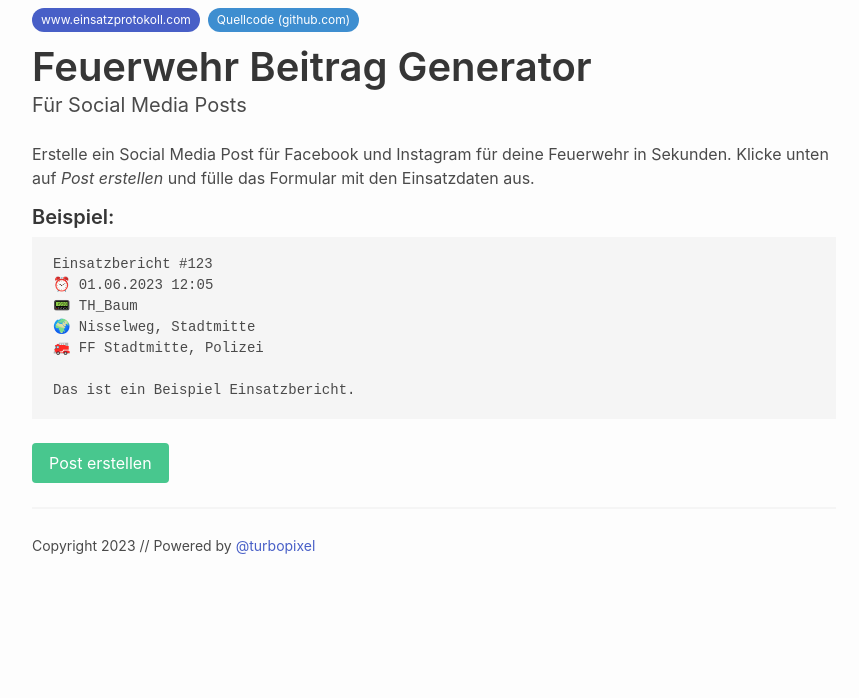
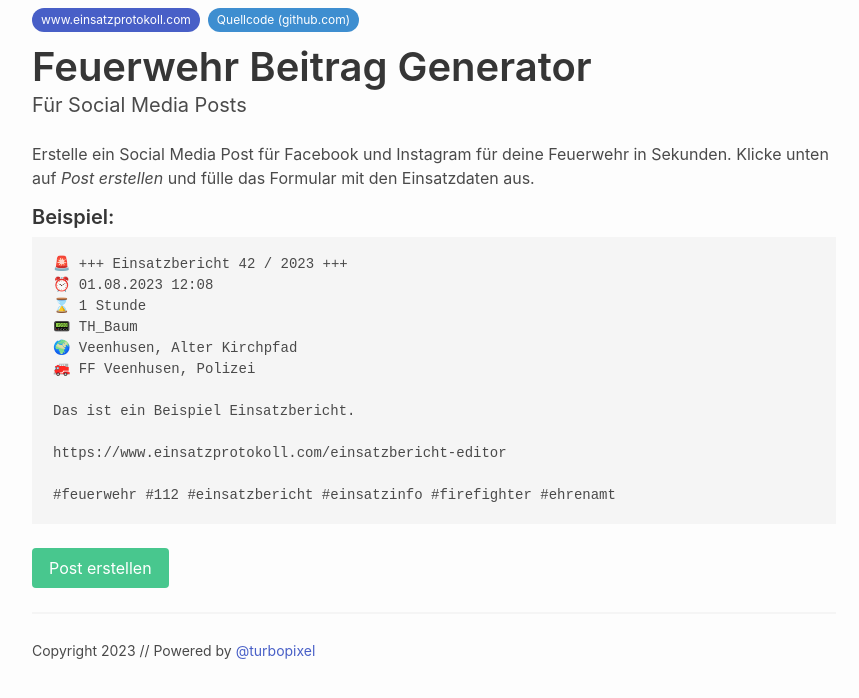
Before and after one commit to turbopixel/Feuerwehr-Beitrag-Generator, a Vue app: page / in a window 1280 px wide. Shown: the top 698 px of the page, without its empty margins (206-1065 px from the left). Built offline with nearby package versions, Linux system fonts and the light colour scheme.

Commit message:
Format etwas verbessert, neues Feld Einsatzdauer

```diff
--- a/src/components/LayoutForm.vue
+++ b/src/components/LayoutForm.vue
@@ -8,7 +8,9 @@ export default {
       started: false,
       nummer: '',
       datum: '',
+      jahr: '',
       uhrzeit: '',
+      dauer: '',
       stichwort: '',
       ort: '',
       einheiten: '',
@@ -31,15 +33,23 @@ export default {
     set_datum_uhrzeit(e) {
       console.log(e.target.innerText)
 
-      console.log(new moment().format("hh:mm"))
+      console.log(new moment().format("HH:mm"))
 
       this.$data.datum = new moment().format("YYYY-MM-DD");
+      this.$data.jahr = new moment().format("YYYY");
       this.$data.uhrzeit = new moment().format("HH:mm");
+    },
+    set_dauer(e) {
+      console.log(e.target.innerText)
+
+      this.$data.dauer = e.target.innerText;
     },
     create_example() {
       this.$data.nummer = "42";
       this.$data.datum = new moment().startOf('month').format("YYYY-MM-DD");
+      this.$data.jahr = new moment().format("YYYY");
       this.$data.uhrzeit = new moment().format("HH:mm");
+      this.$data.dauer = "1 Stunde";
       this.$data.stichwort = "TH_Baum";
       this.$data.ort = "Veenhusen, Alter Kirchpfad";
       this.$data.einheiten = "FF Veenhusen, Polizei";
@@ -49,7 +59,9 @@ export default {
     clear_form() {
       this.$data.nummer = '';
       this.$data.datum = '';
+      this.$data.jahr = '';
       this.$data.uhrzeit = '';
+      this.$data.dauer = '';
       this.$data.stichwort = '';
       this.$data.ort = '';
       this.$data.einheiten = '';
@@ -105,6 +117,20 @@ export default {
           <label for="uhrzeit" class="label">Uhrzeit</label>
           <input type="time" v-model="uhrzeit" class="input" id="uhrzeit">
         </div>
+        <div class="control">
+          <label for="dauer" class="label">Einsatzdauer</label>
+          <input type="text" v-model="dauer" class="input" id="dauer">
+          <div class="help">
+            <div class="tags">
+              <span class="tag is-clickable" @click="set_dauer">0,5 Stunden</span>
+              <span class="tag is-clickable" @click="set_dauer">1 Stunde</span>
+              <span class="tag is-clickable" @click="set_dauer">1,5 Stunden</span>
+              <span class="tag is-clickable" @click="set_dauer">2 Stunden</span>
+              <span class="tag is-clickable" @click="set_dauer">2,5 Stunden</span>
+              <span class="tag is-clickable" @click="set_dauer">3 Stunden</span>
+             </div>
+          </div>
+        </div>
       </div>
 
       <div class="field is-grouped">
@@ -145,17 +171,18 @@ export default {
         <p>Kopiere deinen Social Media Post für Facebook und Instagram:</p>
       </div>
       <div class="textarea is-fullwidth" contenteditable="true" rows="6" id="vorschau">
-        <strong>Einsatzbericht</strong> <strong v-if="nummer">#{{ nummer }}<br/></strong>
+        <div v-if="nummer !== '' && jahr !== ''"><strong>&#x1F6A8; +++ Einsatzbericht {{  nummer }} / {{  jahr }} +++</strong></div>
+          <div v-else-if="nummer !=='' && jahr === ''"><strong>&#x1F6A8; +++ Einsatzbericht {{ nummer }} +++</strong></div>
+          <div v-else><strong>&#x1F6A8; +++ Einsatzbericht +++ </strong></div>
         <strong v-if="datum">&#x23F0; {{ format_date(datum) }} {{ uhrzeit }}<br/></strong>
+        <strong v-if="dauer">&#x231B; {{ dauer }}<br/></strong>
         <strong v-if="stichwort">&#x1F4DF; {{ stichwort }}<br/></strong>
         <strong v-if="ort">&#x1F30D; {{ ort }}<br/></strong>
         <strong v-if="einheiten">&#x1F692; {{ einheiten }}<br/></strong>
         <br/>
-        <p v-if="bericht.length > 0">{{ bericht }}</p>
-        <br/>
-        <p v-if="link.length > 0">{{ link }}</p>
-        <br/>
-        <p>#Feuerwehr #Einsatzbericht #112 #Firefighter #Ehrenamt</p>
+        <div v-if="bericht.length > 0">{{ bericht }}<br/><br/></div>
+        <div v-if="link.length > 0">{{ link }}<br/><br/></div>
+        <div>#feuerwehr #112 #einsatzbericht #einsatzinfo #firefighter #ehrenamt</div>
       </div>
     </div>
 
--- a/src/components/LayoutStart.vue
+++ b/src/components/LayoutStart.vue
@@ -4,13 +4,18 @@
        Klicke unten auf <em>Post erstellen</em> und fülle das Formular mit den Einsatzdaten aus.
     </p>
     <h5 class="title is-5 mb-2">Beispiel:</h5>
-    <pre>Einsatzbericht #123
-⏰ 01.06.2023 12:05
+    <pre>🚨 +++ Einsatzbericht 42 / 2023 +++
+⏰ 01.08.2023 12:08
+⌛ 1 Stunde
 📟 TH_Baum
-🌍 Nisselweg, Stadtmitte
-🚒 FF Stadtmitte, Polizei
+🌍 Veenhusen, Alter Kirchpfad
+🚒 FF Veenhusen, Polizei
 
-Das ist ein Beispiel Einsatzbericht.</pre>
+Das ist ein Beispiel Einsatzbericht.
+
+https://www.einsatzprotokoll.com/einsatzbericht-editor
+
+#feuerwehr #112 #einsatzbericht #einsatzinfo #firefighter #ehrenamt</pre>
   </div>
 </template>
 
```
